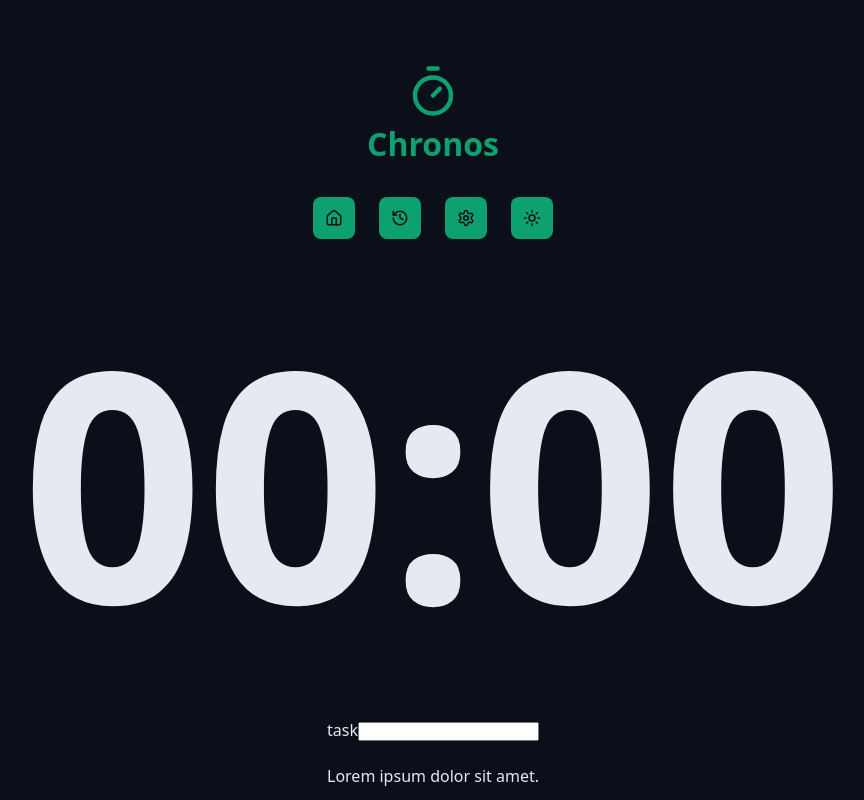
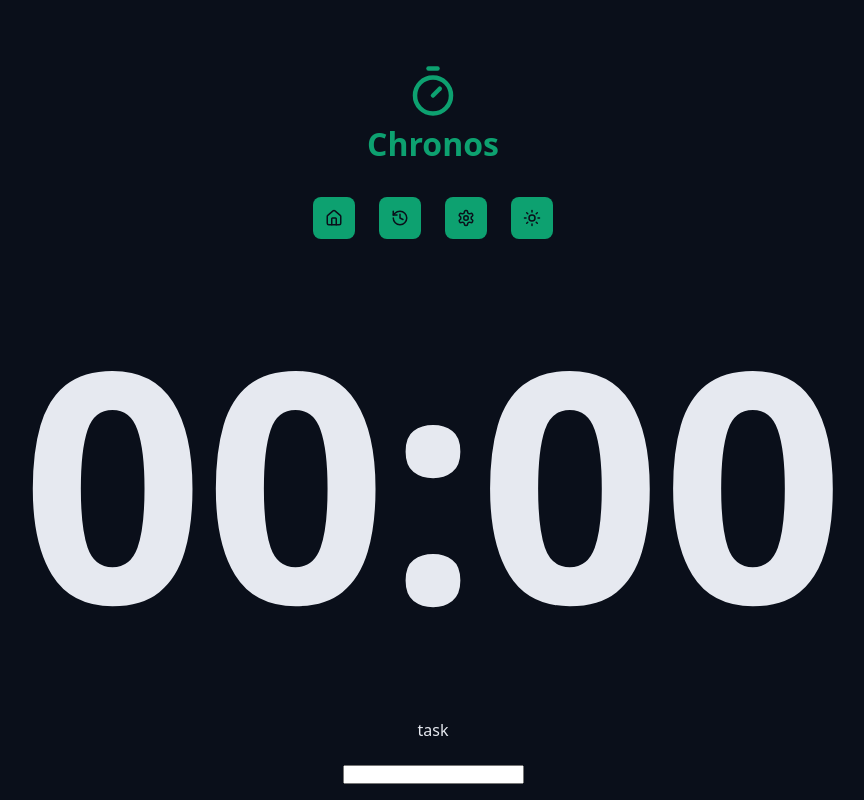
Before and after one commit to rayancmorais/chronos-pomodoro, a React (Vite) app: page / in a window 1280 px wide. Shown: the top 800 px of the page, without its empty margins (207-1071 px from the left). Built offline with nearby package versions, Linux system fonts and the light colour scheme.

Commit message:
atualiza

```diff
--- a/src/App.tsx
+++ b/src/App.tsx
@@ -2,6 +2,7 @@
 import {CountDown} from './components/CountDown';
 import {Logo} from './components/Logo';
 import {Menu} from './components/Menu';
+import {DefaultInput} from './components/Input';
 
 import './styles/global.css';
 import './styles/theme.css';
@@ -24,8 +25,7 @@
       <Container>
         <form className='form' action=''>
           <div className='formRow'>
-            <label htmlFor='meuInput'>task</label>
-            <input id='meuInput' type='text' />
+            <DefaultInput id='meuInput'type='text' />
           </div>
 
           <div className='formRow'>
--- /dev/null
+++ b/src/components/Input/index.tsx
@@ -0,0 +1,9 @@
+type DefaultInputProps = {id: string;} & React.ComponentProps<'input'>;
+export function DefaultInput({id, type}: DefaultInputProps) {
+  return (
+    <>
+      <label htmlFor={id}>task</label>
+      <input id={id} type={type} />
+    </>
+  );
+}
--- a/src/styles/global.css
+++ b/src/styles/global.css
@@ -23,3 +23,11 @@
   flex-direction: column;
   gap:2.4rem;
 }
+
+.formRow{
+  display:flex;
+  align-items:center;
+  justify-content: center;
+  flex-direction: column;
+  gap:2.4rem;
+}
```
